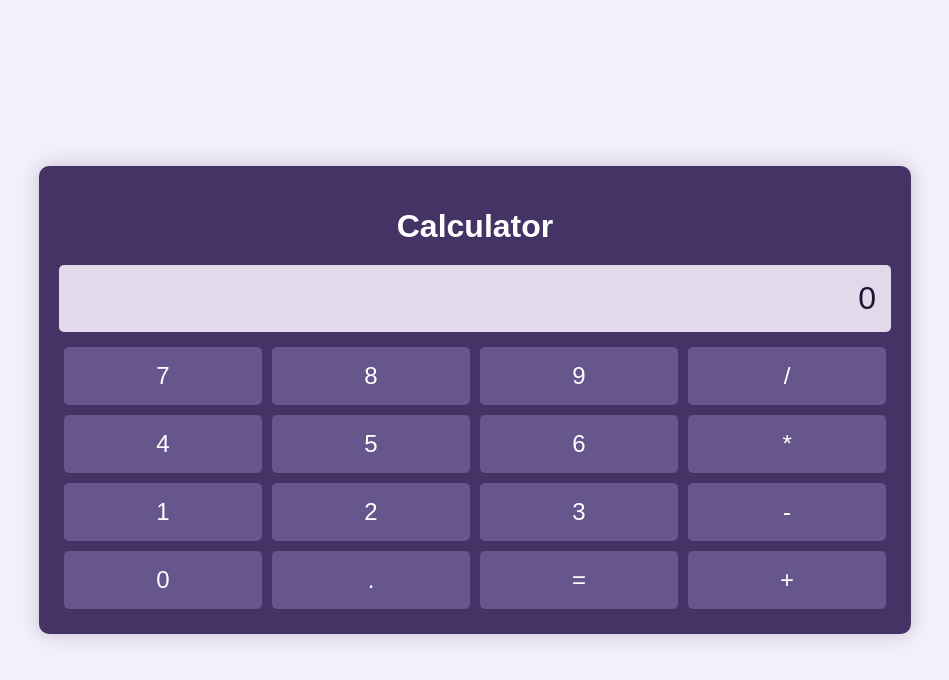
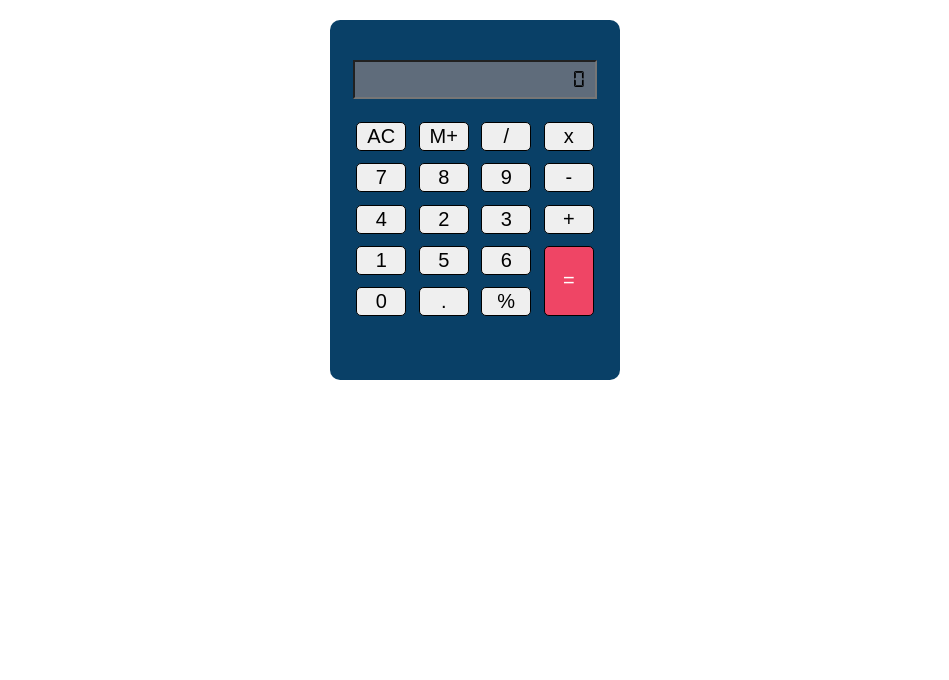
Before and after one commit to CodeWitch14/Calculator, a plain HTML site: page index.html in a window 1280 px wide. Shown: the whole page, without its empty margins (165-1114 px from the left). Drawn offline with Linux system fonts and the light colour scheme.

Commit message:
updated index.html added font

```diff
--- a/index.html
+++ b/index.html
@@ -1,78 +1,103 @@
 <!DOCTYPE html>
 <html lang="en">
+
 <head>
     <meta charset="UTF-8">
     <meta name="viewport" content="width=device-width, initial-scale=1.0">
     <title>Calculator</title>
     <style>
-        body {
-            background-color: #f4effc;
+        @font-face {
+            font-family: 'DS-Digital Normal';
+            font-style: normal;
+            font-weight: normal;
+            src: local('DS-Digital Normal'), url('DS-DIGI.woff') format('woff');
+        }
+
+        .calculator-body {
+            height: 300px;
+            width: 250px;
+            background-color: #094067;
+            margin: 20px auto;
+            border-radius: 10px;
+            padding: 20px;
+            padding-top: 40px;
+
+        }
+
+        .screen {
+            background-color:#5f6c7b;
+            text-align: right;
+            width: 220px;
+            display: block;
+            margin: 0 auto;
+            font-size: 25px;
+            padding: 5px 10px;
+            margin-bottom: 20px;
+            font-family:"DS-Digital Normal";
+        }
+
+        .buttons-container {
+            height: 200px;
             display: flex;
-            justify-content: center;
+            flex-direction: column;
+            flex-wrap: wrap;
+            justify-content: space-between;
             align-items: center;
-            height: 100vh;
-            margin: 0;
-            font-family: 'Arial', sans-serif;
         }
-        .calculator {
-            background-color: #463366;
-            padding: 20px;
-            border-radius: 10px;
-            box-shadow: 0 0 20px rgba(0, 0, 0, 0.2);
+
+        .btn {
+            width: 50px;
+            text-align: center;
+            padding: 2px 0;
+            font-size: 20px;
+            margin: 3px;
+            border: 0.5px solid black;
+            border-radius: 5px;
+            cursor: pointer;
         }
-        h1 {
-            color: #FFFFFF;
-            text-align: center;
-            margin-bottom: 20px;
+
+        .btn:hover {
+            box-shadow: 0 0 5px 0 #d8eefe;
+            transition: 0.5s
         }
-        .display {
-            background-color: #e2daeb;
-            color: #1f1135;
-            padding: 15px;
-            text-align: right;
-            border-radius: 5px;
-            font-size: 2rem;
-            margin-bottom: 10px;
-        }
-        .buttons {
-            display: flex;
-            flex-wrap: wrap;
-        }
-        .buttons button {
-            flex: 1 1 22%;
-            margin: 5px;
-            padding: 15px;
-            background-color: #67568c;
-            color: #FFFFFF;
-            border: none;
-            border-radius: 5px;
-            font-size: 1.5rem;
-            cursor: pointer;
+
+        .btn-equal {
+            background-color:#ef4565 ;
+            height: 70px;
+            color: #fffffe;
         }
     </style>
 </head>
+
 <body>
-    <div class="calculator">
-        <h1>Calculator</h1>
-        <div class="display">0</div>
-        <div class="buttons">
-            <button>7</button>
-            <button>8</button>
-            <button>9</button>
-            <button>/</button>
-            <button>4</button>
-            <button>5</button>
-            <button>6</button>
-            <button>*</button>
-            <button>1</button>
-            <button>2</button>
-            <button>3</button>
-            <button>-</button>
-            <button>0</button>
-            <button>.</button>
-            <button>=</button>
-            <button>+</button>
+    <div class="calculator-body">
+
+        <input type="text" value="0" class="screen" />
+        <div class="buttons-container">
+            <button class="btn">AC</button>
+            <button class="btn">7</button>
+            <button class="btn">4</button>
+            <button class="btn">1</button>
+            <button class="btn">0</button>
+
+            <button class="btn">M+</button>
+            <button class="btn">8</button>
+            <button class="btn">2</button>
+            <button class="btn">5</button>
+            <button class="btn">.</button>
+
+            <button class="btn">/</button>
+            <button class="btn">9</button>
+            <button class="btn">3</button>
+            <button class="btn">6</button>
+            <button class="btn">%</button>
+
+            <button class="btn">x</button>
+            <button class="btn">-</button>
+            <button class="btn">+</button>
+            <button class="btn btn-equal">=</button>
         </div>
     </div>
 </body>
+
 </html>
```
Also changed, not shown: DS-DIGI.woff (added).
